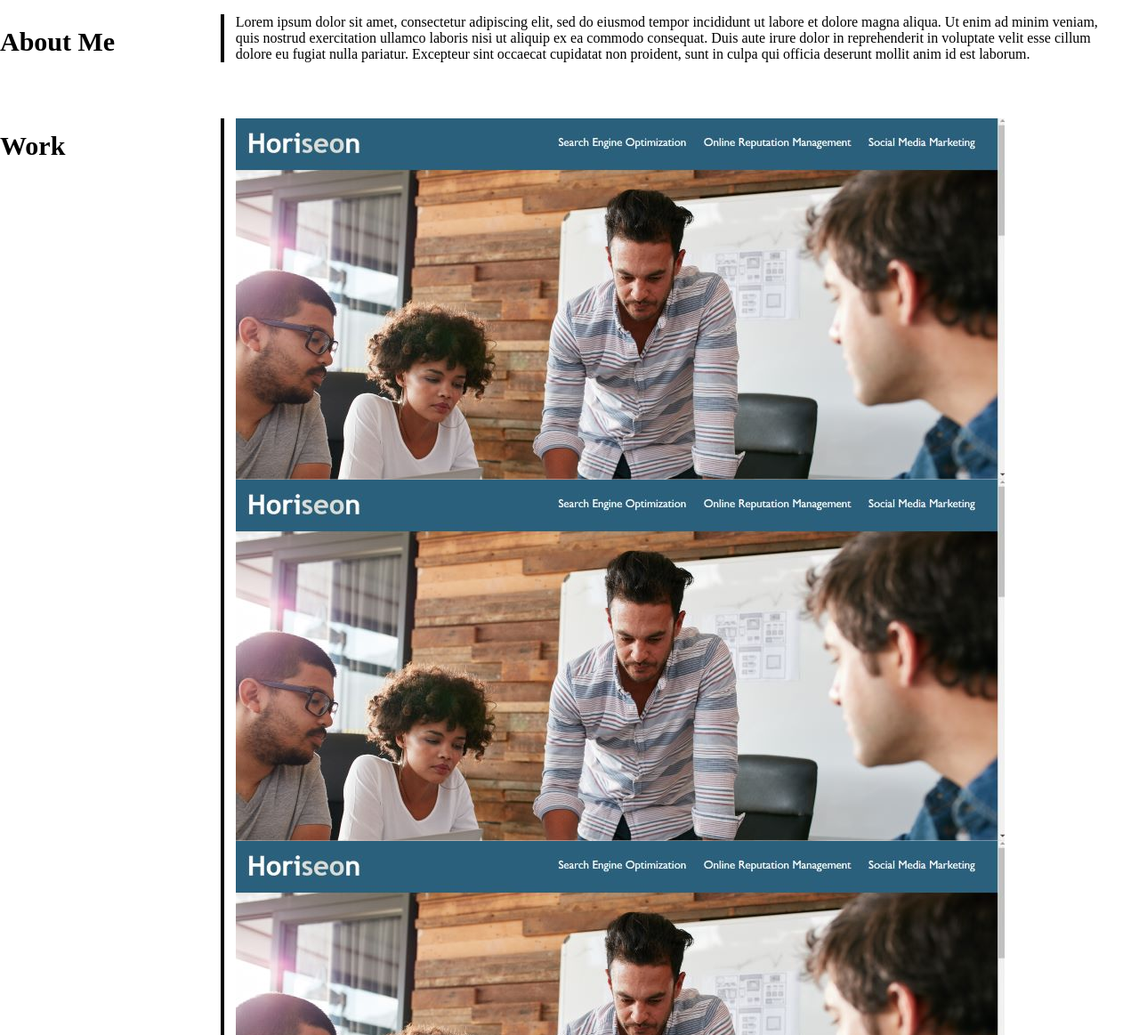
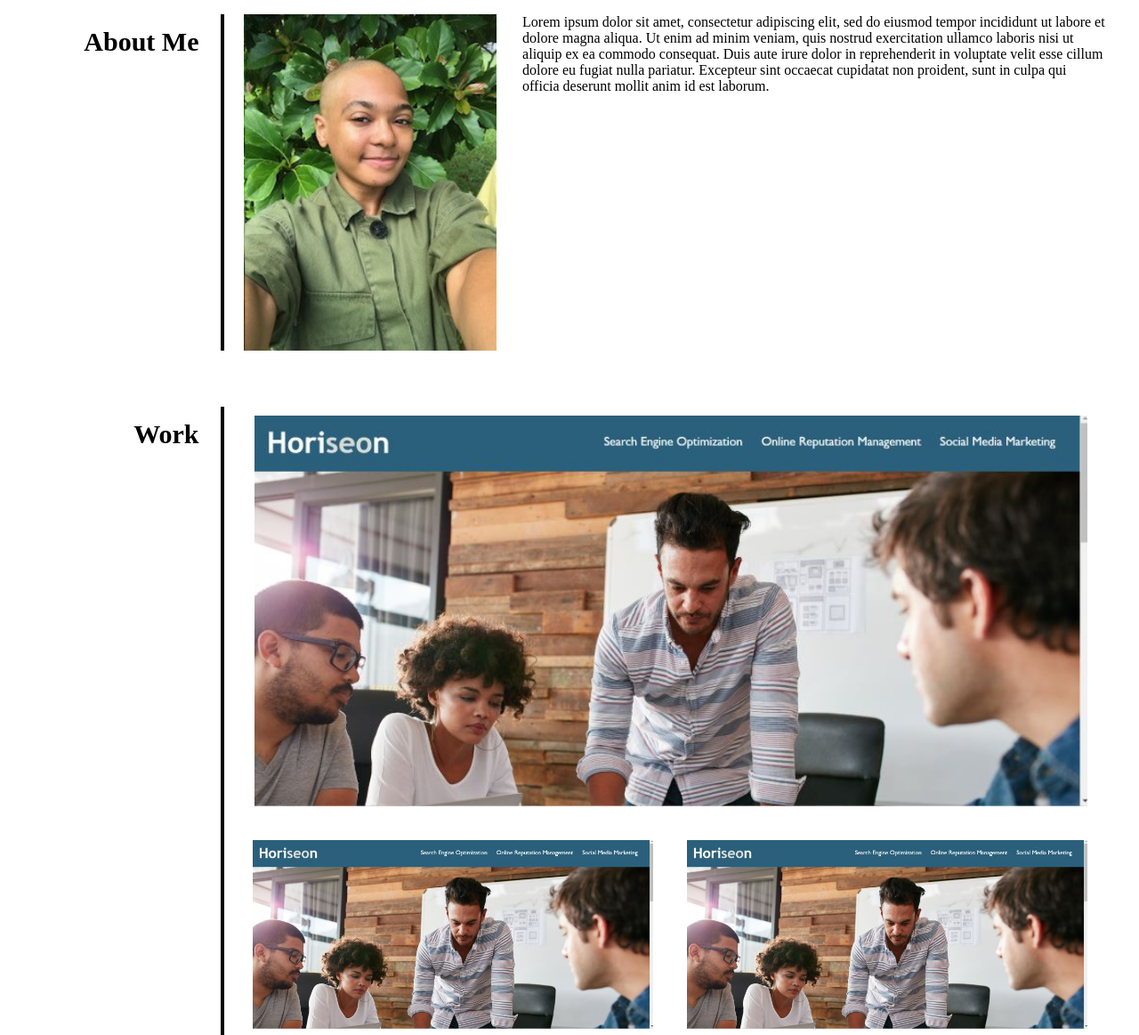
Before and after one commit to Kimiko-Dixon/Portfolio, a plain HTML site: page index.html in a window 1280 px wide. Shown: the part 200-1363 px from the top of the page at 89% size. Drawn offline with Linux system fonts and the light colour scheme.

Commit message:
fix un-updated files

```diff
--- a/index.html
+++ b/index.html
@@ -25,24 +25,26 @@
 
     <main>
         <section id="About-Me" class="flex-column">
-            <h2>About Me</h2>
-            <!--<img src="./assets/images/Profile-photo.jpg"/>-->
-                <p class="content">Lorem ipsum dolor sit amet, consectetur adipiscing elit, sed do eiusmod tempor incididunt ut labore et dolore magna aliqua. Ut enim ad minim veniam, quis nostrud exercitation ullamco laboris nisi ut aliquip ex ea commodo consequat. Duis aute irure dolor in reprehenderit in voluptate velit esse cillum dolore eu fugiat nulla pariatur. Excepteur sint occaecat cupidatat non proident, sunt in culpa qui officia deserunt mollit anim id est laborum.</p>
-        </section>
+            <h2 class="align">About Me</h2>
+            <section class="content">
+                <img src="./assets/images/Profile-photo.jpg"/>
+                <p>Lorem ipsum dolor sit amet, consectetur adipiscing elit, sed do eiusmod tempor incididunt ut labore et dolore magna aliqua. Ut enim ad minim veniam, quis nostrud exercitation ullamco laboris nisi ut aliquip ex ea commodo consequat. Duis aute irure dolor in reprehenderit in voluptate velit esse cillum dolore eu fugiat nulla pariatur. Excepteur sint occaecat cupidatat non proident, sunt in culpa qui officia deserunt mollit anim id est laborum.</p>
+            </section>
+            </section>
 
         <section id="Work" class="flex-column">
-            <h2>Work</h2>
+            <h2 class="align">Work</h2>
             <section class="content">
-                <img class="float-content" src="./assets/images/Screenshot_1.2.jpg" alt=""/>
-                <img class="float-content" src="./assets/images/Screenshot_1.2.jpg" alt=""/>
-             <img class="float-content" src="./assets/images/Screenshot_1.2.jpg" alt=""/>
-             <img class="float-content" src="./assets/images/Screenshot_1.2.jpg" alt=""/>
-                <img class="float-content" src="./assets/images/Screenshot_1.2.jpg" alt=""/>
+                <a href="https://kimiko-dixon.github.io/Modual_1_challenge/" class="large-img"><img src="./assets/images/Screenshot_1.2.jpg" alt=""/></a>
+                <a href="https://kimiko-dixon.github.io/Modual_1_challenge/" class="small-img"><img src="./assets/images/Screenshot_1.2.jpg" alt=""/></a>
+                <a href="https://kimiko-dixon.github.io/Modual_1_challenge/" class="small-img"><img src="./assets/images/Screenshot_1.2.jpg" alt=""/></a>
+                <a href="https://kimiko-dixon.github.io/Modual_1_challenge/" class="small-img"><img src="./assets/images/Screenshot_1.2.jpg" alt=""/></a>
+                <a href="https://kimiko-dixon.github.io/Modual_1_challenge/" class="small-img"><img src="./assets/images/Screenshot_1.2.jpg" alt=""/></a>
             </section>
         </section>
 
         <section id="Contact-Me" class="flex-column">
-            <h2>Contact Me</h2>
+            <h2 class="align">Contact Me</h2>
             <section class="content">
                 <ul>
                     <li><a href="mailto:dixonkimiko@gmail.com">Email</a></li>
```
Also changed, not shown: 1 other file.
